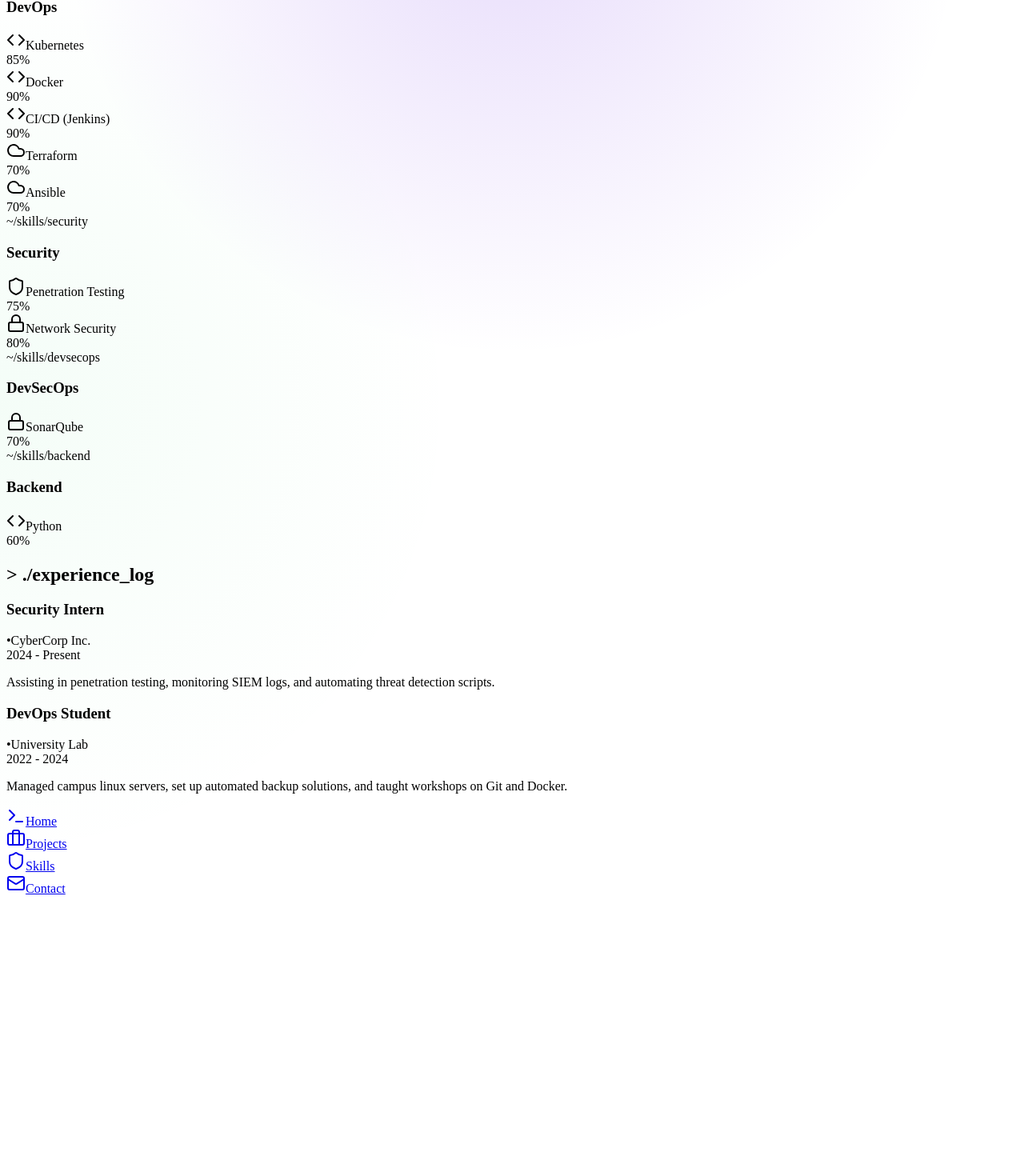
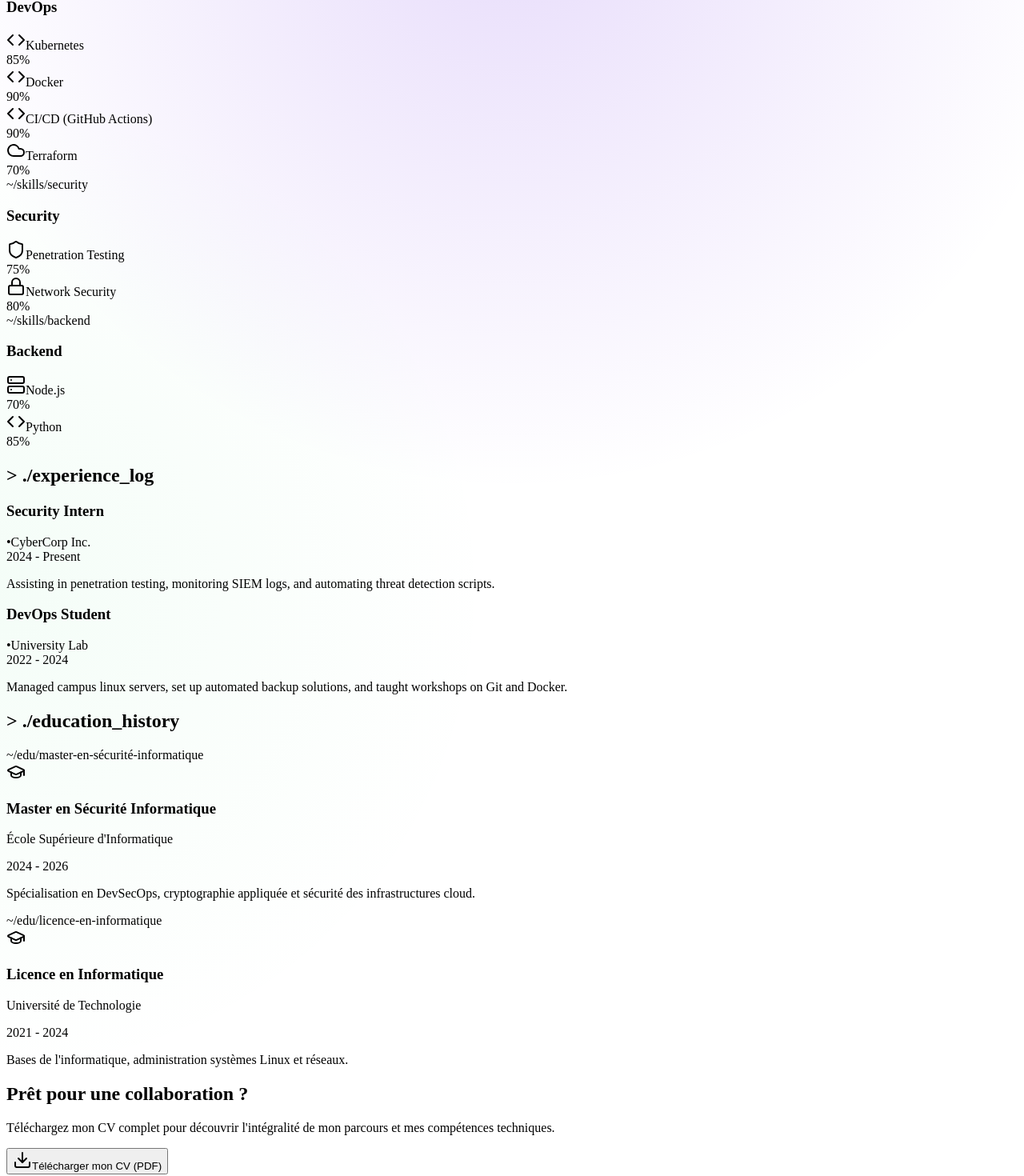
Before and after one commit to hamidbong/hamidbongfolio, a React (Vite) app in the folder client/: page /skills in a window 1280 px wide. Shown: the part 119-1589 px from the top of the page at 80% size. Before the commit the page ends 1255 px from the top, so only its background shows below. Built offline with nearby package versions, Linux system fonts and the light colour scheme; a web font is replaced by a local one.

Commit message:
new version off app with cv and degree section upload

```diff
--- a/client/src/hooks/use-portfolio.ts
+++ b/client/src/hooks/use-portfolio.ts
@@ -27,6 +27,14 @@ export interface Experience {
   description: string;
 }
 
+export interface Education {
+  id: number;
+  degree: string;
+  school: string;
+  duration: string;
+  description: string;
+}
+
 const MOCK_PROJECTS: Project[] = [
   {
     id: 1,
@@ -51,27 +59,18 @@ const MOCK_PROJECTS: Project[] = [
     techStack: ["GitHub Actions", "SonarQube", "OWASP ZAP", "Docker"],
     repoUrl: "https://github.com/example/devsecops-pipeline",
     featured: true
-  },
-  {
-    id: 4,
-    title: "Déploiement d'Application Web Hautement Disponible avec Ansible et Nginx",
-    description: "Automatisation du déploiement d'une application web avec Ansible, NGINX et Bind9 pour une architecture hautement disponible.",
-    techStack: ["Ansible", "NGINX", "Bind9", "Linux"],
-    repoUrl: "https://github.com/hamidbong/ansible-loadbalancer.git",
-    featured: true
   }
 ];
 
 const MOCK_SKILLS: Skill[] = [
   { id: 1, name: "Kubernetes", category: "DevOps", proficiency: 85, icon: "Container" },
   { id: 2, name: "Docker", category: "DevOps", proficiency: 90, icon: "Box" },
-  { id: 3, name: "CI/CD (Jenkins)", category: "DevOps", proficiency: 90, icon: "Workflow" },
+  { id: 3, name: "CI/CD (GitHub Actions)", category: "DevOps", proficiency: 90, icon: "Workflow" },
   { id: 4, name: "Penetration Testing", category: "Security", proficiency: 75, icon: "Shield" },
   { id: 5, name: "Network Security", category: "Security", proficiency: 80, icon: "Lock" },
-  { id: 6, name: "SonarQube", category: "DevSecOps", proficiency: 70, icon: "Lock" },
-  { id: 7, name: "Python", category: "Backend", proficiency: 60, icon: "Code" },
+  { id: 6, name: "Node.js", category: "Backend", proficiency: 70, icon: "Server" },
+  { id: 7, name: "Python", category: "Backend", proficiency: 85, icon: "Code" },
   { id: 8, name: "Terraform", category: "DevOps", proficiency: 70, icon: "Cloud" },
-  { id: 9, name: "Ansible", category: "DevOps", proficiency: 70, icon: "Cloud" }
 ];
 
 const MOCK_EXPERIENCE: Experience[] = [
@@ -91,6 +90,23 @@ const MOCK_EXPERIENCE: Experience[] = [
   }
 ];
 
+const MOCK_EDUCATION: Education[] = [
+  {
+    id: 1,
+    degree: "Master en Sécurité Informatique",
+    school: "École Supérieure d'Informatique",
+    duration: "2024 - 2026",
+    description: "Spécialisation en DevSecOps, cryptographie appliquée et sécurité des infrastructures cloud."
+  },
+  {
+    id: 2,
+    degree: "Licence en Informatique",
+    school: "Université de Technologie",
+    duration: "2021 - 2024",
+    description: "Bases de l'informatique, administration systèmes Linux et réseaux."
+  }
+];
+
 export function useProjects() {
   return { data: MOCK_PROJECTS, isLoading: false };
 }
@@ -103,62 +119,16 @@ export function useExperience() {
   return { data: MOCK_EXPERIENCE, isLoading: false };
 }
 
-import { useMutation } from "@tanstack/react-query";
-import emailjs from "@emailjs/browser";
+export function useEducation() {
+  return { data: MOCK_EDUCATION, isLoading: false };
+}
 
 export function useSendMessage() {
-  return useMutation({
-    mutationFn: async (data: { name: string; email: string; message: string }) => {
-      try {
-        // Check if environment variables are loaded
-        const publicKey = import.meta.env.VITE_EMAILJS_PUBLIC_KEY;
-        const serviceId = import.meta.env.VITE_EMAILJS_SERVICE_ID;
-        const templateId = import.meta.env.VITE_EMAILJS_TEMPLATE_ID;
-
-        console.log("EmailJS Config Check:", {
-          publicKey: publicKey ? "✓ Set" : "✗ Missing",
-          serviceId: serviceId ? "✓ Set" : "✗ Missing",
-          templateId: templateId ? "✓ Set" : "✗ Missing",
-          recipientEmail: import.meta.env.VITE_RECIPIENT_EMAIL ? "✓ Set" : "✗ Missing"
-        });
-
-        if (!publicKey || !serviceId || !templateId) {
-          throw new Error("EmailJS configuration is missing. Please check your .env file.");
-        }
-
-        // Initialize EmailJS with your public key
-        emailjs.init(publicKey);
-
-        const templateParams = {
-          name: data.name,
-          email: data.email,
-          message: data.message,
-          to_email: import.meta.env.VITE_RECIPIENT_EMAIL,
-        };
-
-        const result = await emailjs.send(
-          serviceId,
-          templateId,
-          templateParams
-        );
-
-        return result;
-      } catch (error: any) {
-        console.error("EmailJS Error:", error);
-
-        // Provide more specific error messages
-        if (error?.text?.includes("Invalid service id")) {
-          throw new Error("Invalid EmailJS service configuration. Please check your service ID.");
-        } else if (error?.text?.includes("Invalid template id")) {
-          throw new Error("Invalid EmailJS template configuration. Please check your template ID.");
-        } else if (error?.text?.includes("Invalid public key")) {
-          throw new Error("Invalid EmailJS public key. Please check your public key.");
-        } else if (error?.text?.includes("rate limit")) {
-          throw new Error("Email sending rate limit exceeded. Please try again later.");
-        } else {
-          throw new Error(error?.text || error?.message || "Failed to send message. Please try again.");
-        }
-      }
+  return {
+    mutateAsync: async (data: any) => {
+      console.log("Mock message sent:", data);
+      return { success: true };
     },
-  });
+    isPending: false
+  };
 }
--- a/client/src/pages/Skills.tsx
+++ b/client/src/pages/Skills.tsx
@@ -1,7 +1,8 @@
-import { useSkills, useExperience, type Skill } from "@/hooks/use-portfolio";
+import { useSkills, useExperience, useEducation, type Skill } from "@/hooks/use-portfolio";
 import { TerminalCard } from "@/components/TerminalCard";
 import { motion } from "framer-motion";
-import { Shield, Server, Terminal, Database, Cloud, Lock, Code, Cpu } from "lucide-react";
+import { Shield, Server, Terminal, Database, Cloud, Lock, Code, Cpu, GraduationCap, Download } from "lucide-react";
+import { Button } from "@/components/ui/button";
 
 const icons: Record<string, any> = {
   Shield, Server, Terminal, Database, Cloud, Lock, Code, Cpu
@@ -10,8 +11,9 @@ const icons: Record<string, any> = {
 export default function Skills() {
   const { data: skills, isLoading: skillsLoading } = useSkills();
   const { data: experience, isLoading: expLoading } = useExperience();
+  const { data: education, isLoading: eduLoading } = useEducation();
 
-  if (skillsLoading || expLoading) return null;
+  if (skillsLoading || expLoading || eduLoading) return null;
 
   // Group skills by category
   const groupedSkills = skills?.reduce((acc, skill) => {
@@ -111,6 +113,55 @@ export default function Skills() {
           ))}
         </div>
       </div>
+
+      <div className="mb-20">
+        <motion.h2
+          initial={{ opacity: 0 }}
+          whileInView={{ opacity: 1 }}
+          className="text-3xl font-bold mb-8 font-mono"
+        >
+          <span className="text-secondary">&gt;</span> ./education_history
+        </motion.h2>
+
+        <div className="grid gap-6">
+          {education?.map((edu, idx) => (
+            <TerminalCard
+              key={edu.id}
+              title={`~/edu/${edu.degree.toLowerCase().replace(/\s+/g, '-')}`}
+              delay={idx * 0.1}
+            >
+              <div className="flex flex-col md:flex-row md:items-center justify-between gap-4">
+                <div>
+                  <div className="flex items-center gap-3 mb-2">
+                    <GraduationCap className="w-5 h-5 text-primary" />
+                    <h3 className="text-xl font-bold text-foreground">{edu.degree}</h3>
+                  </div>
+                  <p className="text-primary font-medium mb-1">{edu.school}</p>
+                  <p className="text-sm text-muted-foreground font-mono mb-4">{edu.duration}</p>
+                  <p className="text-muted-foreground text-sm max-w-2xl">{edu.description}</p>
+                </div>
+              </div>
+            </TerminalCard>
+          ))}
+        </div>
+      </div>
+
+      <div className="flex flex-col items-center justify-center p-12 bg-primary/5 rounded-2xl border border-primary/20 border-dashed">
+        <motion.div
+          initial={{ scale: 0.9, opacity: 0 }}
+          whileInView={{ scale: 1, opacity: 1 }}
+          className="text-center"
+        >
+          <h2 className="text-2xl font-bold mb-4 font-mono">Prêt pour une collaboration ?</h2>
+          <p className="text-muted-foreground mb-8 max-w-md mx-auto">
+            Téléchargez mon CV complet pour découvrir l'intégralité de mon parcours et mes compétences techniques.
+          </p>
+          <Button size="lg" className="gap-2 group">
+            <Download className="w-5 h-5 group-hover:translate-y-1 transition-transform" />
+            Télécharger mon CV (PDF)
+          </Button>
+        </motion.div>
+      </div>
     </div>
   );
 }
```
